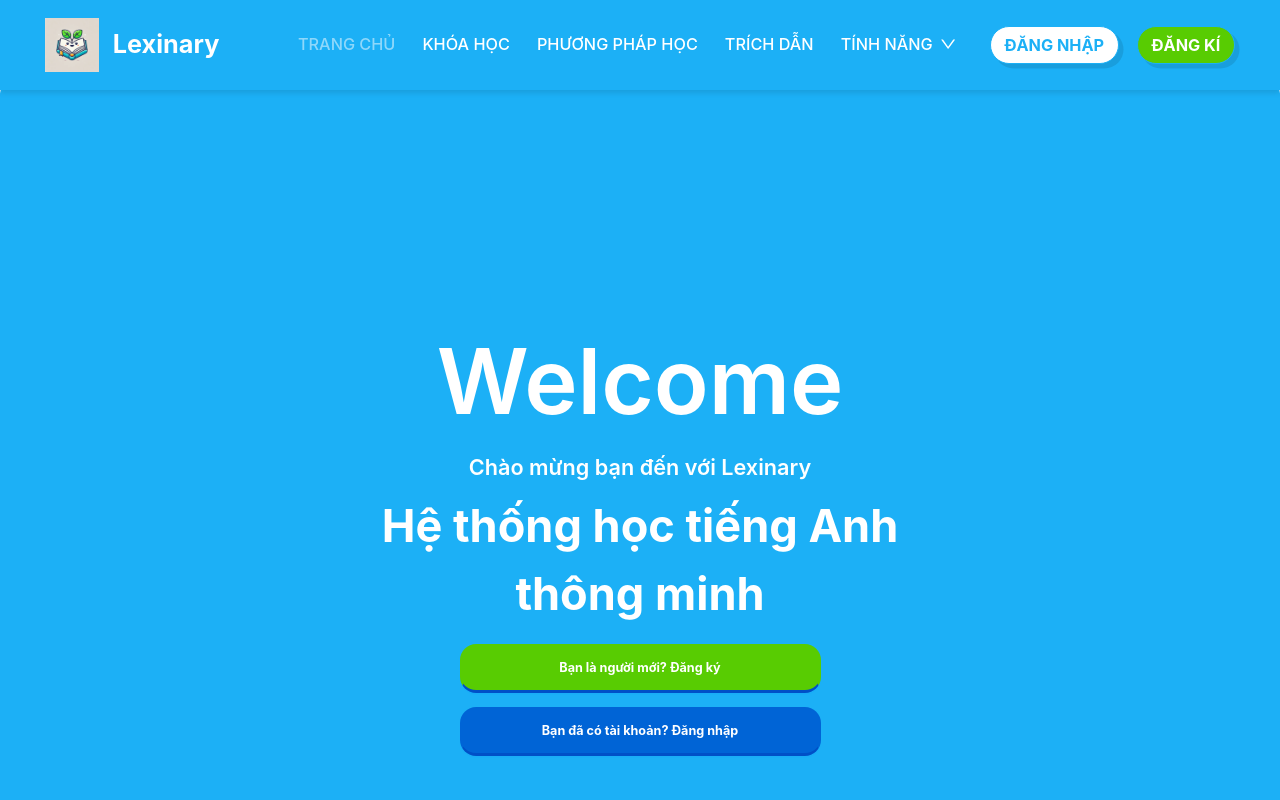
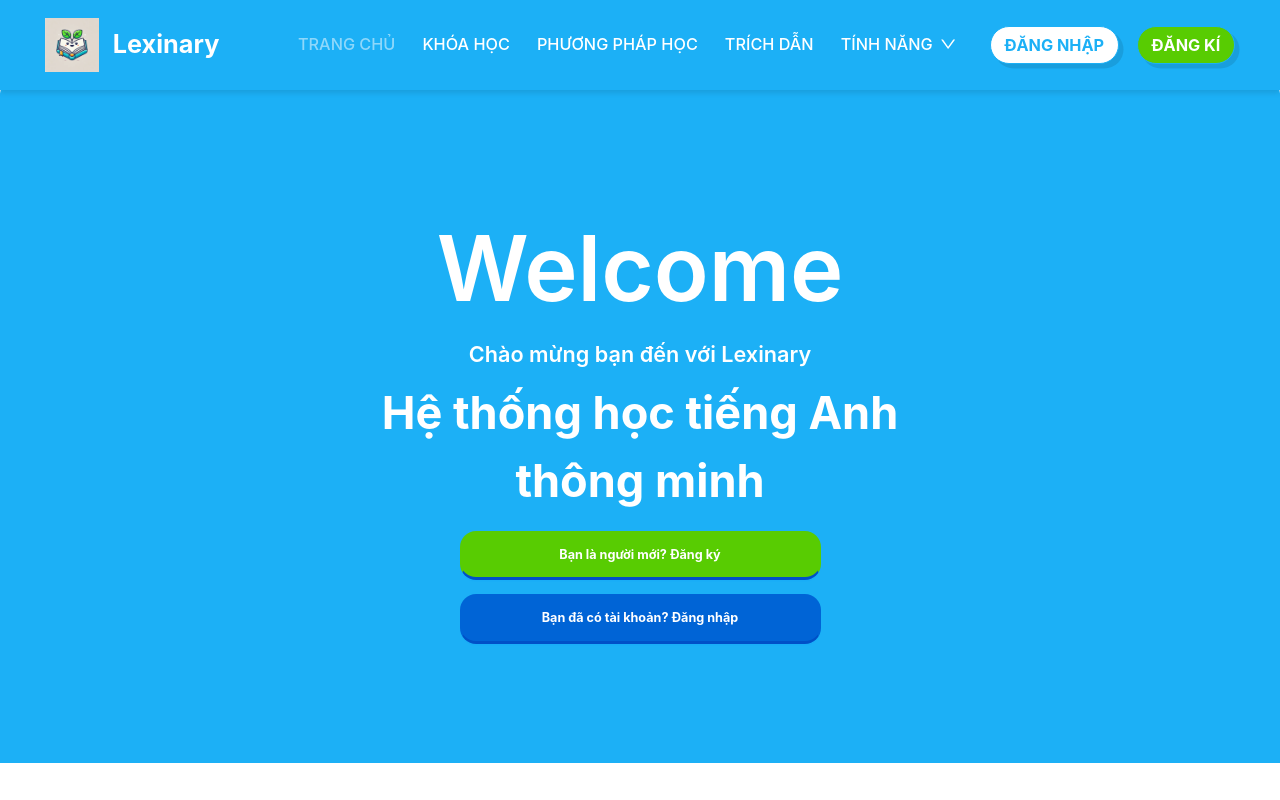
Before and after one commit to NgoHuy05/lexinary, a React (Create React App) app in the folder frontend/: page / in a window 1280 px wide. Shown: the top 800 px of the page. Built offline with nearby package versions, Linux system fonts and the light colour scheme; no server answers.

Commit message:
fix height home

```diff
--- a/frontend/src/UI/Home.scss
+++ b/frontend/src/UI/Home.scss
@@ -4,7 +4,7 @@
       flex-direction: column;
       justify-content: center;
       align-items: center;
-      height: 1000px;
+      height: 750px;
       width: 100%;
       background-color: $primary-color;
       padding: 20px;
```
